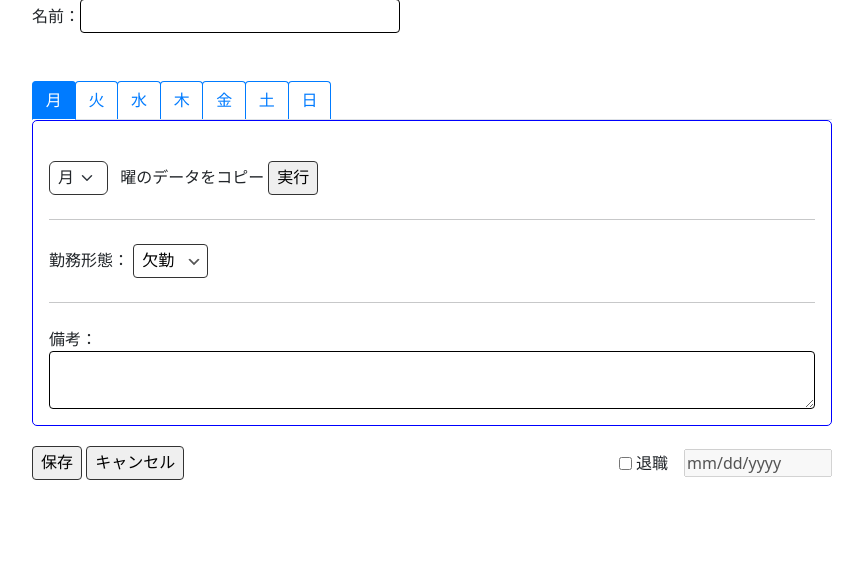
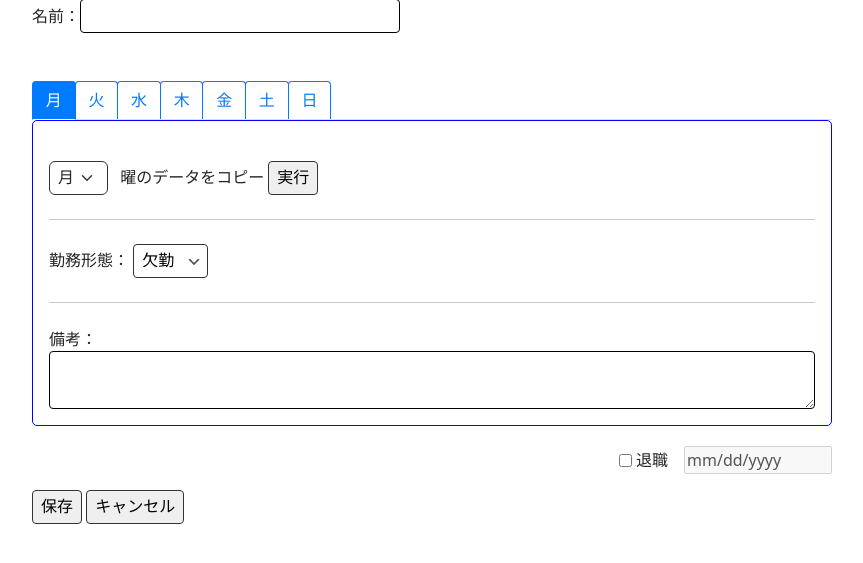
Before and after one commit to asai-omiomi/seventh_factory, a Django app: page /staff/create/ in a window 1280 px wide. Shown: the part 143-706 px from the top of the page, without its empty margins (208-1071 px from the left). Run offline with Django 5.2, Linux system fonts and the light colour scheme; the visitor is signed in with stand-in values (Sample User, id 1); data that the repository does not hold is empty; some libraries are stand-ins or nearby versions.

Commit message:
退職コントロールの位置調整

```diff
--- a/app/templates/app/partials/member_edit.html
+++ b/app/templates/app/partials/member_edit.html
@@ -88,18 +88,16 @@
             {% endfor %}
         </div>
 
-        <div class="d-flex align-items-center flex-wrap gap-2">
-            <div>
-                <button class="btn-sm" type="submit" name="action" value="save">保存</button>
-                <button class="btn-sm" type="submit" name="action" value="cancel" formnovalidate>キャンセル</button>
-            </div>
+        <div class="d-flex align-items-center flex-wrap gap-1 justify-content-end mb-3">
+            {{ member_form.is_resigned }}
+            <label for="{{ member_form.is_resigned.id_for_label }}" class="mb-0">{{ resigned_label }}</label>
+            <label for="{{ member_form.resigned_date.id_for_label }}" class="mb-0 ms-2"></label>
+            {{ member_form.resigned_date }}
+        </div>
 
-            <div class="d-flex align-items-center flex-wrap gap-1 ms-auto">
-                {{ member_form.is_resigned }}
-                <label for="{{ member_form.is_resigned.id_for_label }}" class="mb-0">{{ resigned_label }}</label>
-                <label for="{{ member_form.resigned_date.id_for_label }}" class="mb-0 ms-2"></label>
-                {{ member_form.resigned_date }}
-            </div>
+        <div>
+            <button class="btn-sm" type="submit" name="action" value="save">保存</button>
+            <button class="btn-sm" type="submit" name="action" value="cancel" formnovalidate>キャンセル</button>
         </div>
     </form>
 </div>
```
